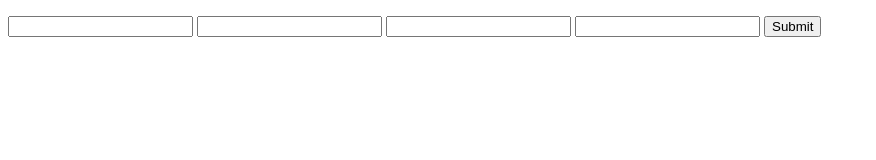
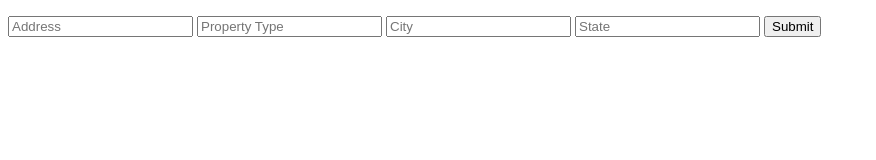
Before and after one commit to Miklo1775/RealEstateApp, a plain HTML site: page index.html in a window 1280 px wide. Shown: the whole page, without its empty margins (0-876 px from the left). Drawn offline with Linux system fonts and the light colour scheme.

Commit message:
made changes to 1 file

```diff
--- a/index.html
+++ b/index.html
@@ -9,10 +9,10 @@
   <body>
     <nav class="navbar"></nav>
     <ul class="array"></ul>
-    <input class="address" type="text" />
-    <input class="property-type" type="text" />
-    <input class="city" type="text" />
-    <input class="state" type="text" />
+    <input class="address" type="text" placeholder="Address" />
+    <input class="property-type" type="text" placeholder="Property Type" />
+    <input class="city" type="text" placeholder="City" />
+    <input class="state" type="text" placeholder="State" />
     <button class="btn-submit">Submit</button>
     <script src="script.js"></script>
   </body>
```
